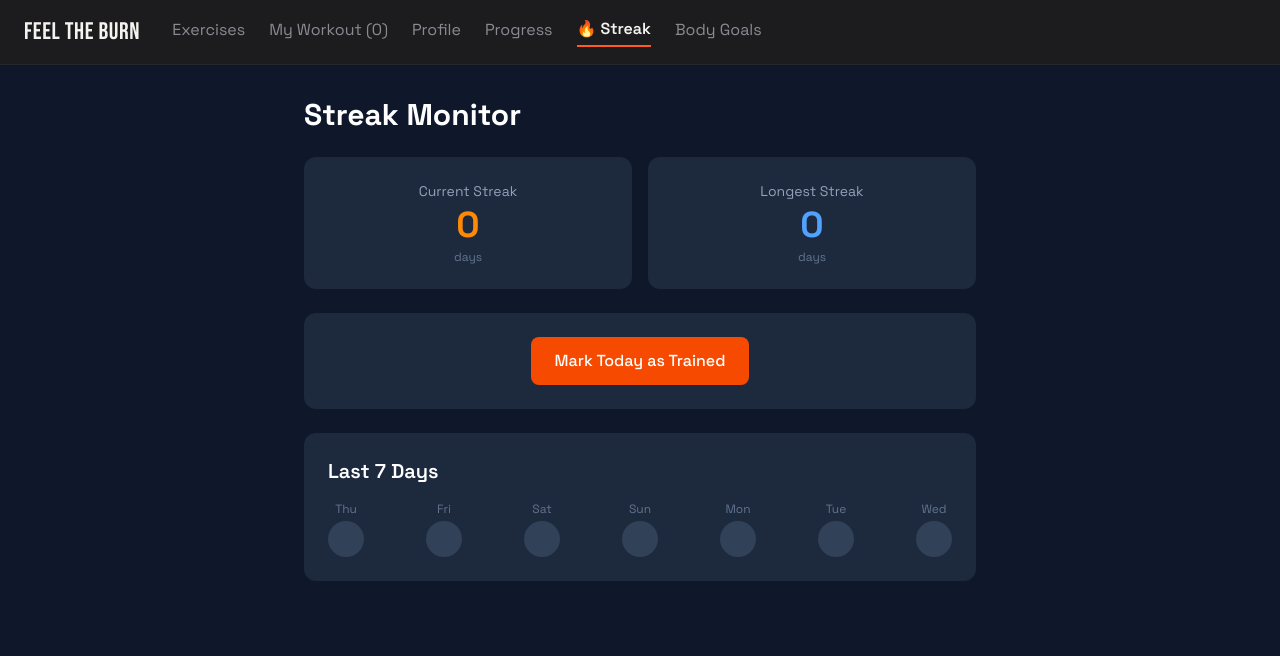
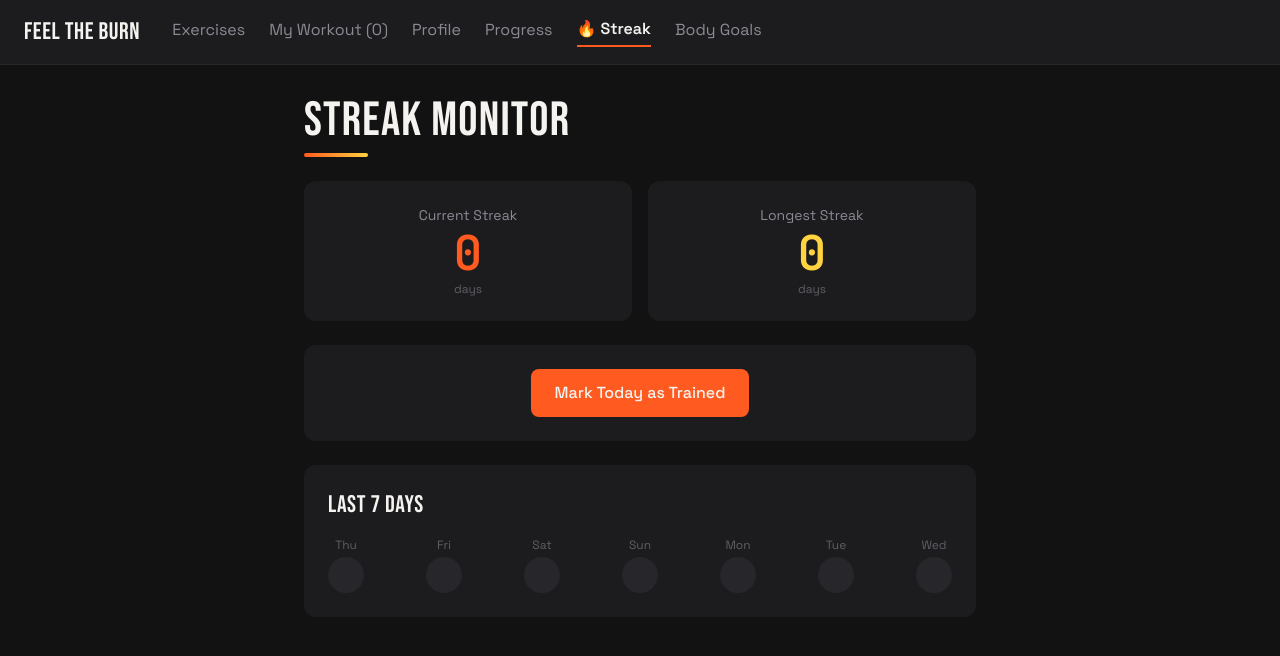
Before and after one commit to LevisNganga1135/calipath, a React (Vite) app: page /streak in a window 1280 px wide. Shown: the top 656 px of the page. Built offline with nearby package versions, Linux system fonts and the light colour scheme.

Commit message:
Apply design system to Streak page

```diff
--- a/src/components/Streak.jsx
+++ b/src/components/Streak.jsx
@@ -2,8 +2,6 @@ import { useState, useEffect } from 'react'
 
 const STORAGE_KEY = 'feelTheBurn.trainedDates'
 
-// Formats a Date object as YYYY-MM-DD in LOCAL time (not UTC), so "today"
-// always matches what the user's calendar actually shows them, regardless of timezone.
 function formatDateLocal(date) {
   const year = date.getFullYear()
   const month = String(date.getMonth() + 1).padStart(2, '0')
@@ -12,7 +10,6 @@ function formatDateLocal(date) {
 }
 
 function Streak() {
-  // Array of date strings like ["2026-08-18", "2026-08-19", ...]
   const [trainedDates, setTrainedDates] = useState(() => {
     const saved = localStorage.getItem(STORAGE_KEY)
     return saved ? JSON.parse(saved) : []
@@ -26,7 +23,7 @@ function Streak() {
   const isTodayLogged = trainedDates.includes(today)
 
   function markTodayTrained() {
-    if (isTodayLogged) return // guard against double-adding
+    if (isTodayLogged) return
     setTrainedDates((prev) => [...prev, today].sort())
   }
 
@@ -34,18 +31,15 @@ function Streak() {
     setTrainedDates((prev) => prev.filter((date) => date !== today))
   }
 
-  // ----- Streak calculation -----
-  // Walks backward day-by-day from today. As soon as we hit a day that's
-  // NOT in trainedDates, the current streak is broken and we stop counting.
   function calculateCurrentStreak() {
     let streak = 0
-    let cursor = new Date() // start from today and step backward
+    let cursor = new Date()
 
     while (true) {
       const dateStr = formatDateLocal(cursor)
       if (trainedDates.includes(dateStr)) {
         streak++
-        cursor.setDate(cursor.getDate() - 1) // move one day earlier
+        cursor.setDate(cursor.getDate() - 1)
       } else {
         break
       }
@@ -54,8 +48,6 @@ function Streak() {
     return streak
   }
 
-  // Longest streak ever achieved, scanning the full sorted history —
-  // finds the longest run of consecutive calendar dates in trainedDates.
   function calculateLongestStreak() {
     if (trainedDates.length === 0) return 0
 
@@ -72,9 +64,8 @@ function Streak() {
         current++
         longest = Math.max(longest, current)
       } else if (dayDiff > 1) {
-        current = 1 // streak broken, reset
+        current = 1
       }
-      // dayDiff === 0 shouldn't happen since dates are unique, but harmless if it does
     }
 
     return longest
@@ -83,7 +74,6 @@ function Streak() {
   const currentStreak = calculateCurrentStreak()
   const longestStreak = calculateLongestStreak()
 
-  // Last 7 days, for a simple visual calendar strip (oldest to newest, left to right)
   function getLast7Days() {
     const days = []
     for (let i = 6; i >= 0; i--) {
@@ -95,38 +85,39 @@ function Streak() {
   }
 
   return (
-    <div className="min-h-screen bg-slate-900 p-8">
+    <div className="min-h-screen bg-char p-8">
       <div className="max-w-2xl mx-auto">
-        <h1 className="text-3xl font-bold text-white mb-6">Streak Monitor</h1>
+        <h1 className="font-display text-5xl tracking-wide text-chalk mb-2">
+          STREAK MONITOR
+        </h1>
+        <div className="ember-bar mb-6"></div>
 
-        {/* Streak stats */}
         <div className="grid grid-cols-2 gap-4 mb-6">
-          <div className="bg-slate-800 rounded-xl p-6 text-center">
-            <p className="text-slate-400 text-sm mb-1">Current Streak</p>
-            <p className="text-4xl font-bold text-orange-400">{currentStreak}</p>
-            <p className="text-slate-500 text-xs mt-1">
+          <div className="bg-charcoal rounded-xl p-6 text-center">
+            <p className="text-steel text-sm mb-1">Current Streak</p>
+            <p className="text-5xl font-bold text-ember font-mono">{currentStreak}</p>
+            <p className="text-steel/60 text-xs mt-1">
               {currentStreak === 1 ? 'day' : 'days'}
             </p>
           </div>
-          <div className="bg-slate-800 rounded-xl p-6 text-center">
-            <p className="text-slate-400 text-sm mb-1">Longest Streak</p>
-            <p className="text-4xl font-bold text-blue-400">{longestStreak}</p>
-            <p className="text-slate-500 text-xs mt-1">
+          <div className="bg-charcoal rounded-xl p-6 text-center">
+            <p className="text-steel text-sm mb-1">Longest Streak</p>
+            <p className="text-5xl font-bold text-gold font-mono">{longestStreak}</p>
+            <p className="text-steel/60 text-xs mt-1">
               {longestStreak === 1 ? 'day' : 'days'}
             </p>
           </div>
         </div>
 
-        {/* Today's action button */}
-        <div className="bg-slate-800 rounded-xl p-6 mb-6 text-center">
+        <div className="bg-charcoal rounded-xl p-6 mb-6 text-center">
           {isTodayLogged ? (
             <>
-              <p className="text-green-400 font-medium mb-3">
+              <p className="text-gold font-medium mb-3">
                 ✓ You've trained today — keep it up!
               </p>
               <button
                 onClick={unmarkToday}
-                className="text-slate-400 hover:text-slate-300 text-sm underline"
+                className="text-steel hover:text-chalk text-sm underline transition-colors"
               >
                 Undo
               </button>
@@ -134,16 +125,17 @@ function Streak() {
           ) : (
             <button
               onClick={markTodayTrained}
-              className="bg-orange-600 hover:bg-orange-500 text-white px-6 py-3 rounded-lg font-medium"
+              className="bg-ember hover:bg-ember-dark text-chalk px-6 py-3 rounded-lg font-medium transition-colors"
             >
               Mark Today as Trained
             </button>
           )}
         </div>
 
-        {/* Last 7 days visual strip */}
-        <div className="bg-slate-800 rounded-xl p-6">
-          <h2 className="text-xl font-semibold text-white mb-4">Last 7 Days</h2>
+        <div className="bg-charcoal rounded-xl p-6">
+          <h2 className="font-display text-2xl tracking-wide text-chalk mb-4">
+            LAST 7 DAYS
+          </h2>
           <div className="flex justify-between gap-2">
             {getLast7Days().map((dateStr) => {
               const trained = trainedDates.includes(dateStr)
@@ -152,12 +144,12 @@ function Streak() {
               })
               return (
                 <div key={dateStr} className="flex flex-col items-center gap-1">
-                  <span className="text-slate-500 text-xs">{dayLabel}</span>
+                  <span className="text-steel/60 text-xs">{dayLabel}</span>
                   <div
-                    className={`w-9 h-9 rounded-full flex items-center justify-center text-sm ${
+                    className={`w-9 h-9 rounded-full flex items-center justify-center text-sm transition-colors ${
                       trained
-                        ? 'bg-orange-500 text-white'
-                        : 'bg-slate-700 text-slate-500'
+                        ? 'bg-ember text-chalk'
+                        : 'bg-charcoal-light text-steel/40'
                     }`}
                   >
                     {trained ? '✓' : ''}
```
